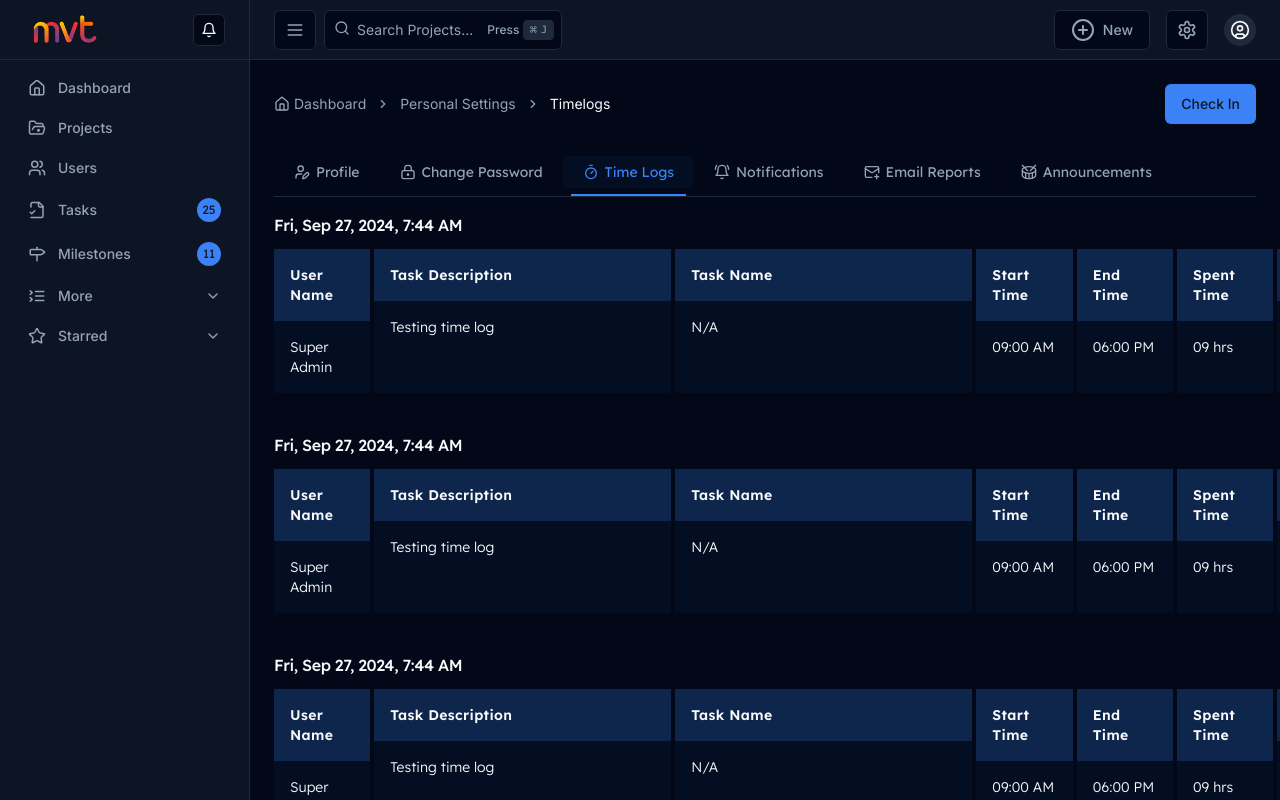
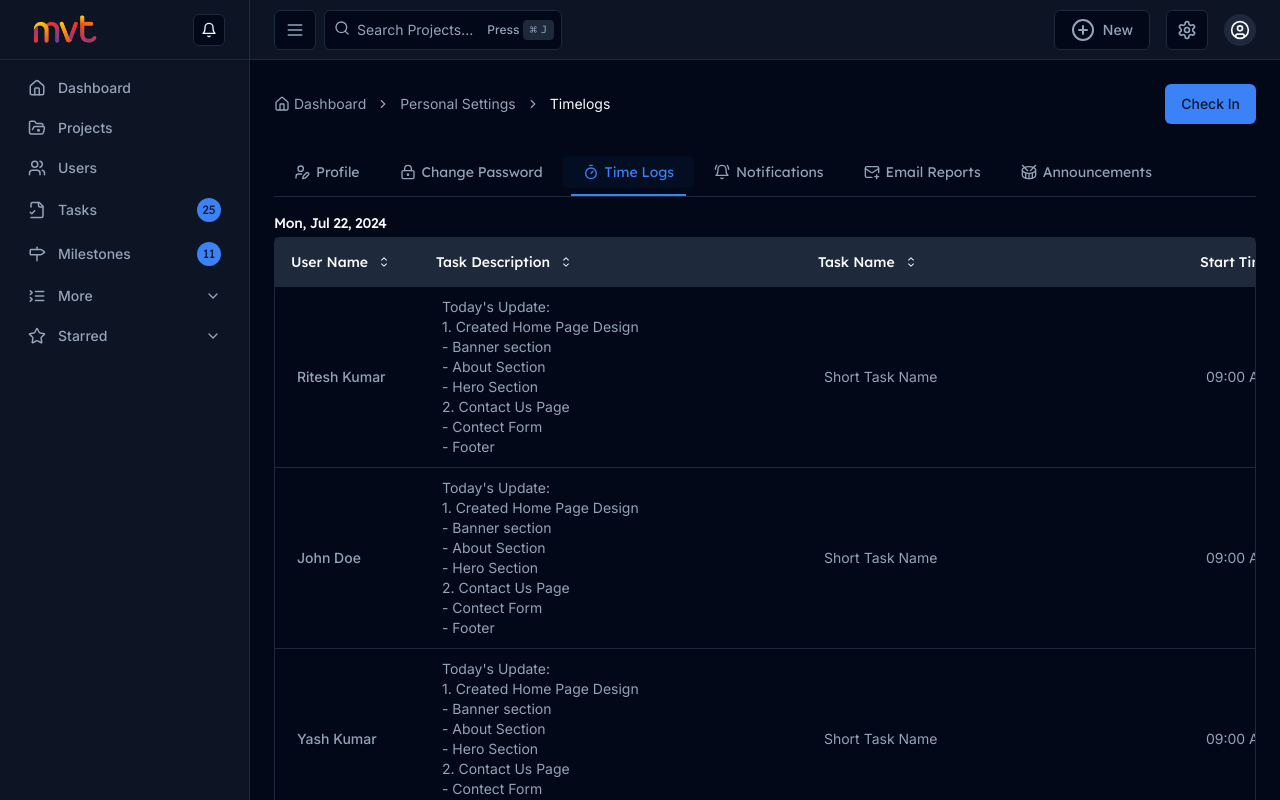
Before and after one commit to riteshmvteams/pmt, a Next.js app: page /personal-settings/timelogs in a window 1280 px wide. Shown: the top 800 px of the page. Built offline with nearby package versions, Linux system fonts and the light colour scheme.

Commit message:
Add the table time log in personal settings

```diff
--- a/src/app/(main)/analytics/page.tsx
+++ b/src/app/(main)/analytics/page.tsx
@@ -1,3 +1,5 @@
+import { Button } from "@/components/ui/button";
+
 export default function Analytics() {
   return (
     <>
@@ -10,6 +12,10 @@ export default function Analytics() {
       >
         <div className="flex flex-col items-center gap-1 text-center">
           <h3 className="text-2xl font-bold tracking-tight">No Analytics</h3>
+
+          <Button className="active:scale-90 transition-all duration-150">
+            Click here
+          </Button>
         </div>
       </div>
     </>
--- a/src/app/(main)/personal-settings/timelogs/page.tsx
+++ b/src/app/(main)/personal-settings/timelogs/page.tsx
@@ -1,5 +1,12 @@
+import TimeListTable from "@/components/shared/timelog/table";
 import TimeLogListing from "@/components/shared/timelog/TimeLogListing";
+import { timlogData } from "../../projects/[id]/_components/time/ProjectTimeLogs";
 
 export default function page() {
-  return <TimeLogListing />;
+  return (
+    <>
+      <TimeListTable data={timlogData} />
+      <TimeLogListing />
+    </>
+  );
 }
--- a/src/app/(main)/projects/[id]/_components/overview/ProjectOverview.tsx
+++ b/src/app/(main)/projects/[id]/_components/overview/ProjectOverview.tsx
@@ -5,7 +5,6 @@ import {
   Activity,
   Aperture,
   Edit,
-  Lock,
   Paperclip,
   RefreshCcwDot,
   ShipWheel,
--- a/src/app/(main)/projects/[id]/_components/time/ProjectTimeLogs.tsx
+++ b/src/app/(main)/projects/[id]/_components/time/ProjectTimeLogs.tsx
@@ -31,7 +31,7 @@ export type TTimeLog = {
   date: string;
 };
 
-const timlogData = [
+export const timlogData = [
   {
     id: 1,
     user_name: "Ritesh Kumar",
```
